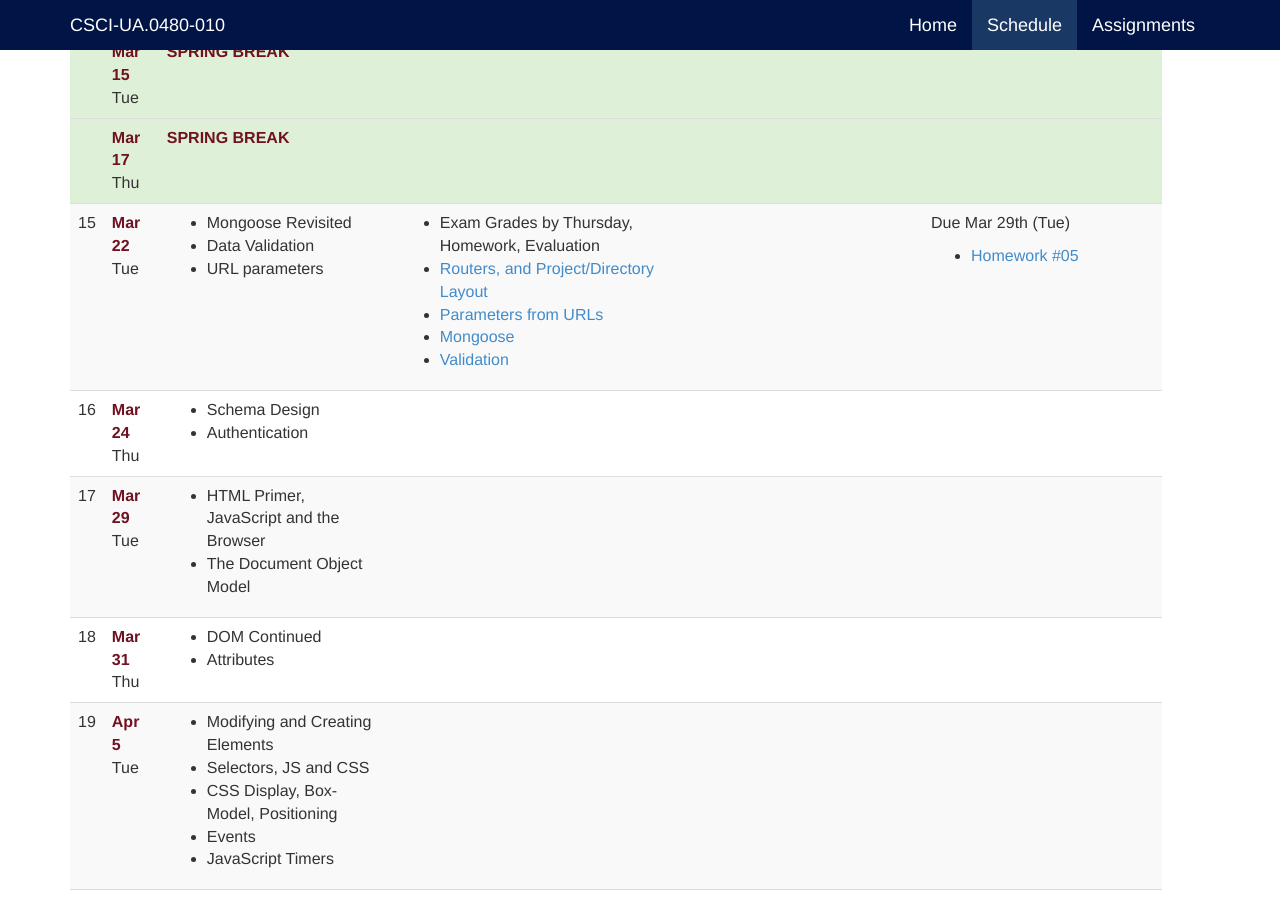
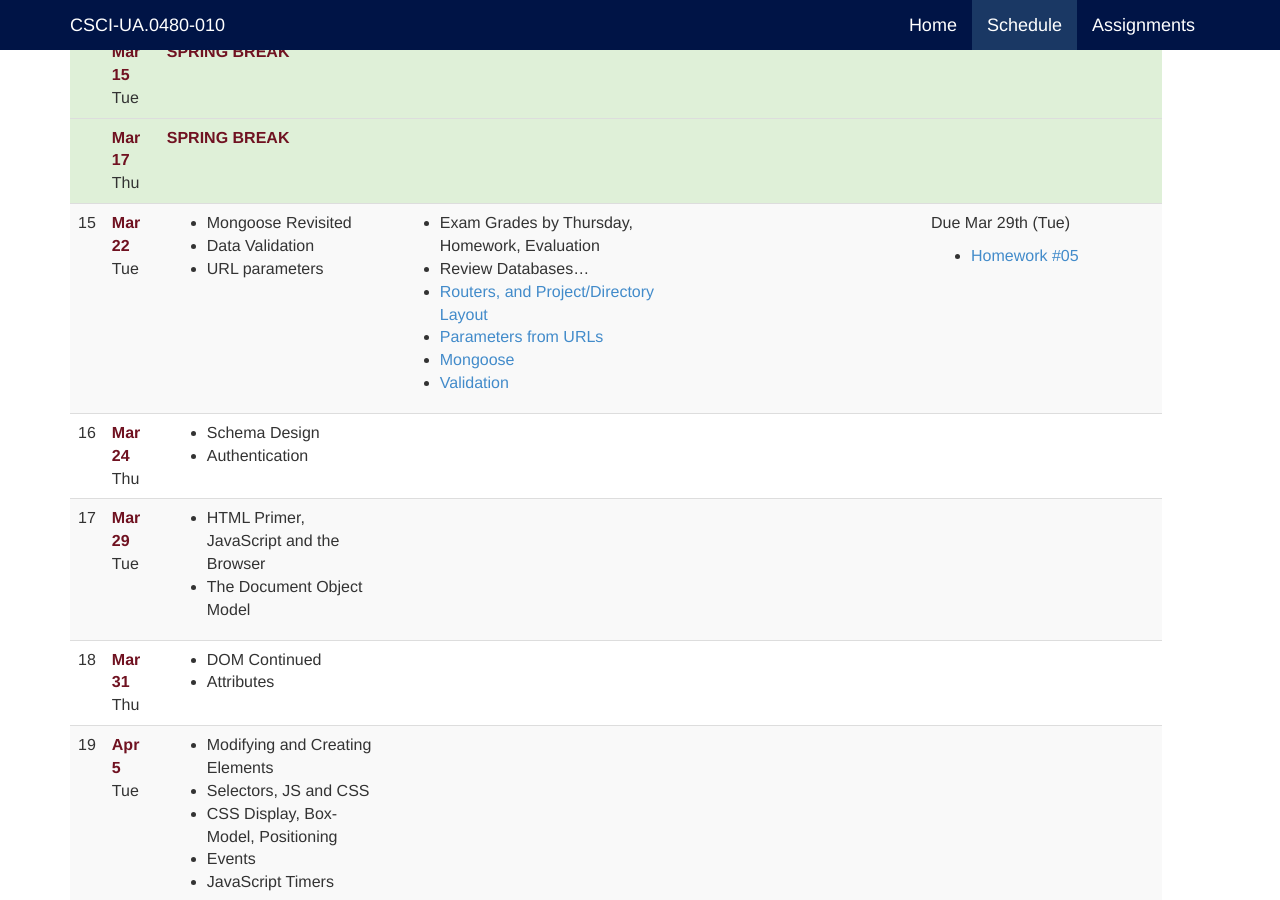
Before and after one commit to jl4282/csci-ua.0480-spring2016-010, a Jekyll site: the page built from schedule.markdown, in a window 1280 px wide and 900 px high, scrolled down 3495 px. Built offline with Jekyll 4.4.1, drawn with Linux system fonts in a browser that asks for light colours.

Commit message:
add additional info in topics for db review

```diff
--- a/_includes/schedule/15.markdown
+++ b/_includes/schedule/15.markdown
@@ -1,6 +1,7 @@
 	<td markdown="block">
 
 * Exam Grades by Thursday, Homework, Evaluation
+* Review Databases...
 * [Routers, and Project/Directory Layout](slides/15/layout.html)
 * [Parameters from URLs](slides/15/params.html)
 * [Mongoose](slides/15/mongoose.html)
```
